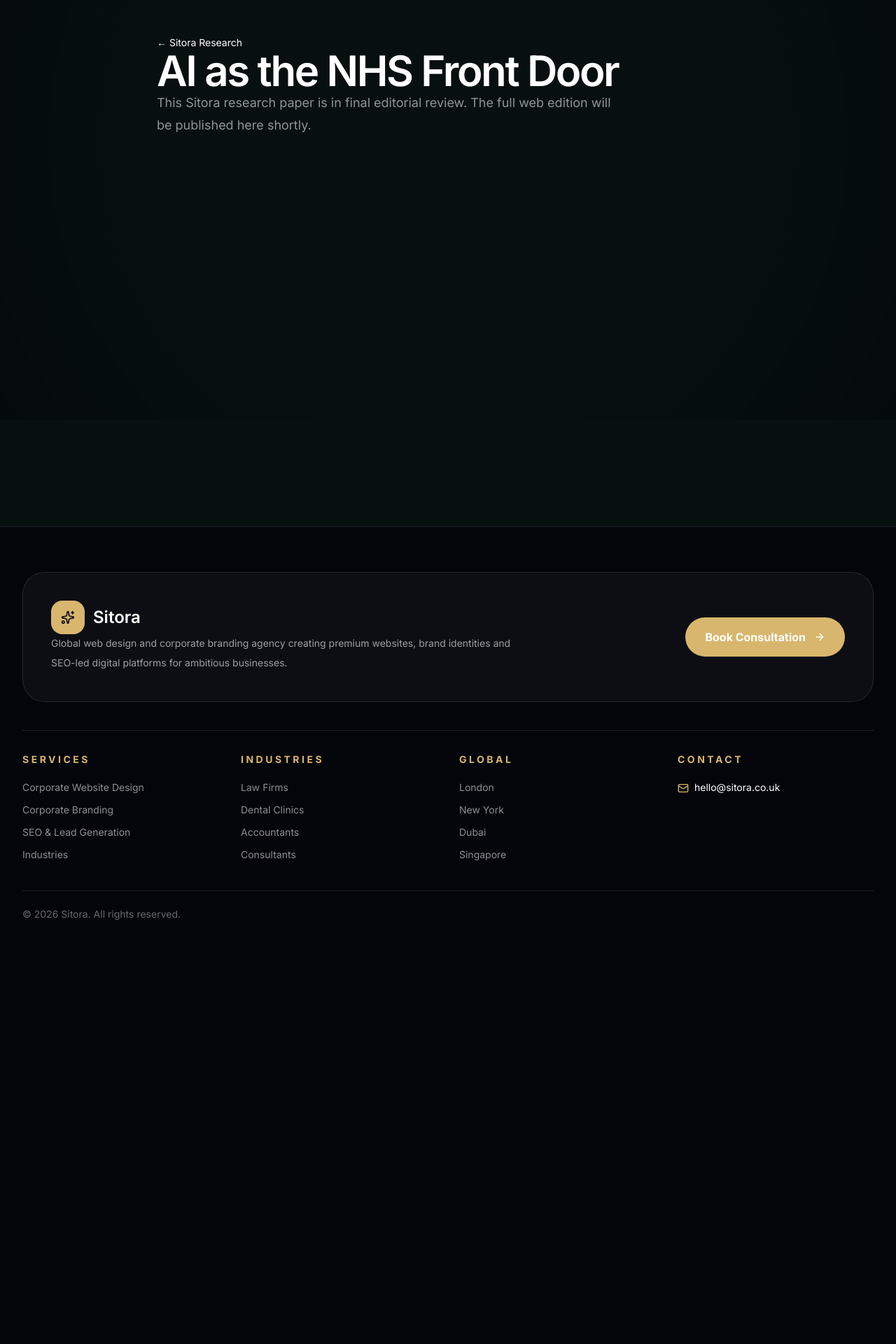
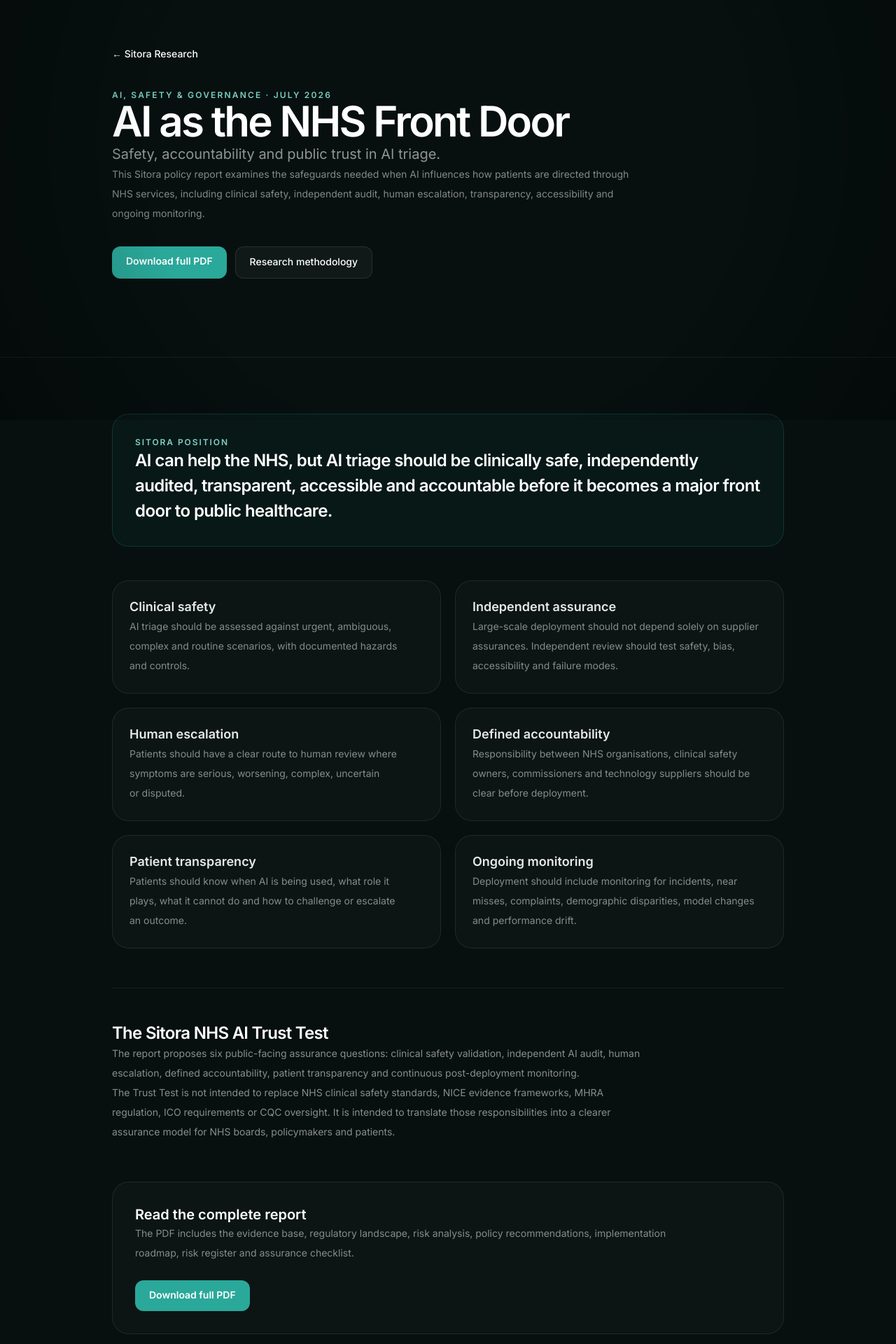
Before and after one commit to Nylon1/SitoraBrandingagency, a Next.js app: page /research/ai-as-the-nhs-front-door in a window 1280 px wide. Shown: the part 200-2120 px from the top of the page at 70% size. Before the commit the page ends 1581 px from the top, so only its background shows below. Built offline with nearby package versions, Linux system fonts and the light colour scheme; a web font is replaced by a local one.

Commit message:
Add research PDF downloads and NHS AI page

```diff
--- a/app/research/ai-as-the-nhs-front-door/page.tsx
+++ b/app/research/ai-as-the-nhs-front-door/page.tsx
@@ -1,13 +1,164 @@
+import type { Metadata } from "next";
 import Link from "next/link";
+
+export const metadata: Metadata = {
+  title: "AI as the NHS Front Door | Sitora Research",
+  description:
+    "A Sitora policy report examining safety, accountability and public trust when AI is used in NHS patient triage and access pathways.",
+  alternates: {
+    canonical: "/research/ai-as-the-nhs-front-door",
+  },
+  robots: {
+    index: true,
+    follow: true,
+  },
+};
 
 export default function Page() {
   return (
     <main className="min-h-screen bg-[#07100f] text-white">
-      <div className="mx-auto max-w-4xl px-5 py-24 md:px-8">
-        <Link href="/research" className="text-sm text-[#7acdc3]">← Sitora Research</Link>
-        <h1 className="mt-8 text-4xl font-semibold tracking-[-0.04em] md:text-6xl">AI as the NHS Front Door</h1>
-        <p className="mt-6 max-w-2xl text-lg leading-8 text-white/55">This Sitora research paper is in final editorial review. The full web edition will be published here shortly.</p>
-      </div>
+      <section className="border-b border-white/[0.07]">
+        <div className="mx-auto max-w-5xl px-5 py-20 md:px-8 md:py-28">
+          <Link
+            href="/research"
+            className="text-sm font-medium text-[#7acdc3]"
+          >
+            ← Sitora Research
+          </Link>
+
+          <div className="mt-10 text-xs font-semibold uppercase tracking-[0.18em] text-[#7acdc3]">
+            AI, Safety & Governance · July 2026
+          </div>
+
+          <h1 className="mt-5 max-w-4xl text-4xl font-semibold tracking-[-0.045em] md:text-6xl">
+            AI as the NHS Front Door
+          </h1>
+
+          <p className="mt-5 max-w-3xl text-lg leading-8 text-white/55 md:text-xl">
+            Safety, accountability and public trust in AI triage.
+          </p>
+
+          <p className="mt-5 max-w-3xl text-sm leading-7 text-white/50">
+            This Sitora policy report examines the safeguards needed when AI
+            influences how patients are directed through NHS services,
+            including clinical safety, independent audit, human escalation,
+            transparency, accessibility and ongoing monitoring.
+          </p>
+
+          <div className="mt-8 flex flex-wrap gap-3">
+            <a
+              href="/downloads/sitora_nhs_ai_policy_brief.pdf"
+              target="_blank"
+              rel="noreferrer"
+              className="rounded-xl bg-[#2aa89a] px-5 py-3 text-sm font-semibold text-[#04110f] transition hover:bg-[#41b9ab]"
+            >
+              Download full PDF
+            </a>
+
+            <Link
+              href="/research/methodology"
+              className="rounded-xl border border-white/10 bg-white/[0.04] px-5 py-3 text-sm font-medium text-white/70 transition hover:bg-white/[0.08] hover:text-white"
+            >
+              Research methodology
+            </Link>
+          </div>
+        </div>
+      </section>
+
+      <section className="mx-auto max-w-5xl px-5 py-14 md:px-8 md:py-20">
+        <div className="rounded-3xl border border-[#2aa89a]/20 bg-[#2aa89a]/[0.055] p-6 md:p-8">
+          <div className="text-xs font-semibold uppercase tracking-[0.16em] text-[#80d0c5]">
+            Sitora position
+          </div>
+
+          <p className="mt-4 text-2xl font-semibold leading-9 tracking-[-0.025em]">
+            AI can help the NHS, but AI triage should be clinically safe,
+            independently audited, transparent, accessible and accountable
+            before it becomes a major front door to public healthcare.
+          </p>
+        </div>
+
+        <div className="mt-12 grid gap-5 md:grid-cols-2">
+          {[
+            [
+              "Clinical safety",
+              "AI triage should be assessed against urgent, ambiguous, complex and routine scenarios, with documented hazards and controls.",
+            ],
+            [
+              "Independent assurance",
+              "Large-scale deployment should not depend solely on supplier assurances. Independent review should test safety, bias, accessibility and failure modes.",
+            ],
+            [
+              "Human escalation",
+              "Patients should have a clear route to human review where symptoms are serious, worsening, complex, uncertain or disputed.",
+            ],
+            [
+              "Defined accountability",
+              "Responsibility between NHS organisations, clinical safety owners, commissioners and technology suppliers should be clear before deployment.",
+            ],
+            [
+              "Patient transparency",
+              "Patients should know when AI is being used, what role it plays, what it cannot do and how to challenge or escalate an outcome.",
+            ],
+            [
+              "Ongoing monitoring",
+              "Deployment should include monitoring for incidents, near misses, complaints, demographic disparities, model changes and performance drift.",
+            ],
+          ].map(([title, text]) => (
+            <article
+              key={title}
+              className="rounded-3xl border border-white/[0.08] bg-white/[0.025] p-6"
+            >
+              <h2 className="text-lg font-semibold text-white/90">
+                {title}
+              </h2>
+              <p className="mt-3 text-sm leading-7 text-white/50">
+                {text}
+              </p>
+            </article>
+          ))}
+        </div>
+
+        <section className="mt-14 border-t border-white/[0.07] pt-12">
+          <h2 className="text-2xl font-semibold tracking-[-0.03em]">
+            The Sitora NHS AI Trust Test
+          </h2>
+
+          <p className="mt-5 max-w-3xl text-sm leading-7 text-white/52">
+            The report proposes six public-facing assurance questions:
+            clinical safety validation, independent AI audit, human escalation,
+            defined accountability, patient transparency and continuous
+            post-deployment monitoring.
+          </p>
+
+          <p className="mt-5 max-w-3xl text-sm leading-7 text-white/52">
+            The Trust Test is not intended to replace NHS clinical safety
+            standards, NICE evidence frameworks, MHRA regulation, ICO
+            requirements or CQC oversight. It is intended to translate those
+            responsibilities into a clearer assurance model for NHS boards,
+            policymakers and patients.
+          </p>
+        </section>
+
+        <section className="mt-14 rounded-3xl border border-white/[0.08] bg-white/[0.025] p-6 md:p-8">
+          <h2 className="text-xl font-semibold">Read the complete report</h2>
+
+          <p className="mt-3 max-w-3xl text-sm leading-7 text-white/50">
+            The PDF includes the evidence base, regulatory landscape, risk
+            analysis, policy recommendations, implementation roadmap, risk
+            register and assurance checklist.
+          </p>
+
+          <a
+            href="/downloads/sitora_nhs_ai_policy_brief.pdf"
+            target="_blank"
+            rel="noreferrer"
+            className="mt-6 inline-flex rounded-xl bg-[#2aa89a] px-5 py-3 text-sm font-semibold text-[#04110f]"
+          >
+            Download full PDF
+          </a>
+        </section>
+      </section>
     </main>
   );
 }
--- a/app/research/closing-the-medication-loop/page.tsx
+++ b/app/research/closing-the-medication-loop/page.tsx
@@ -48,6 +48,14 @@ export default function Page() {
           <section>
             <h2 className="text-3xl font-semibold tracking-[-0.03em]">Build on NHS foundations, do not duplicate them</h2>
             <div className="mt-6 grid gap-4 md:grid-cols-2">
+              <a
+  href="/downloads/CareGrid_Closing_the_Medication_Loop_Report.pdf"
+  target="_blank"
+  rel="noreferrer"
+  className="rounded-xl border border-white/10 bg-white/[0.04] px-5 py-3 text-sm font-medium text-white/70 transition hover:bg-white/[0.08] hover:text-white"
+>
+  Download full PDF
+</a>
               {[
                 ["Electronic Prescription Service", "Keep the signed prescription transaction and connect change context to cross-provider ownership."],
                 ["Summary / Shared Care Records", "Keep authoritative viewing and provenance, then add actionable workflow, acknowledgement and resolution."],
--- a/app/research/methodology/page.tsx
+++ b/app/research/methodology/page.tsx
@@ -47,6 +47,8 @@ export default function ResearchMethodologyPage() {
         <section className="mt-14 border-t border-white/[0.07] pt-12">
           <h2 className="text-2xl font-semibold tracking-[-0.03em]">Publication standard</h2>
           <div className="mt-5 space-y-4 text-sm leading-7 text-white/52">
+
+
             <p>Each public paper should identify its purpose, publication date, evidence basis and material limitations. Where figures are historic, estimated or drawn from a limited population, that context should travel with the figure.</p>
             <p>Desk research cannot show how a workflow performs inside every organisation. Where the decisive evidence requires interviews, pilots, operational data or independent technical review, the paper should say so explicitly.</p>
             <p>Research pages may be revised when stronger evidence becomes available. Significant updates should be reflected in the page date or version note.</p>
--- a/app/research/passenger-assurance-saudi/page.tsx
+++ b/app/research/passenger-assurance-saudi/page.tsx
@@ -30,6 +30,16 @@ export default function Page() {
         <section className="border-t border-white/[0.07] py-12">
           <h2 className="text-3xl font-semibold tracking-[-0.03em]">What the proposed layer does</h2>
           <div className="mt-7 grid gap-4 md:grid-cols-2">
+
+            <a
+  href="/downloads/Passenger_Assurance_Sovereign_Biometric_Report_Comms_Update.pdf"
+  target="_blank"
+  rel="noreferrer"
+  className="rounded-xl border border-white/10 bg-white/[0.04] px-5 py-3 text-sm font-medium text-white/70 transition hover:bg-white/[0.08] hover:text-white"
+>
+  Download full PDF
+</a>
+
             {[
               ["Journey state", "Track where the passenger is against where they need to be in the airport journey."],
               ["Timing intelligence", "Estimate whether enough time remains to complete the journey before gate closure."],
--- a/app/research/saudi-dental-software-landscape-2026/page.tsx
+++ b/app/research/saudi-dental-software-landscape-2026/page.tsx
@@ -74,6 +74,16 @@ export default function SaudiDentalSoftwareLandscapePage() {
             What existing systems already cover, where workflow still fragments, and the next opportunities for dental technology in Saudi Arabia.
           </p>
           <div className="mt-8 flex flex-wrap gap-3">
+
+            <a
+  href="/downloads/Saudi_Dental_Software_Landscape_2026.pdf"
+  target="_blank"
+  rel="noreferrer"
+  className="rounded-xl border border-white/10 bg-white/[0.04] px-5 py-3 text-sm font-medium text-white/70 transition hover:bg-white/[0.08] hover:text-white"
+>
+  Download full PDF
+</a>
+
             <Link href="/dental-control" className="rounded-xl bg-[#2aa89a] px-5 py-3 text-sm font-semibold text-[#04110f]">
               Explore the Dental Control prototype
             </Link>
```
